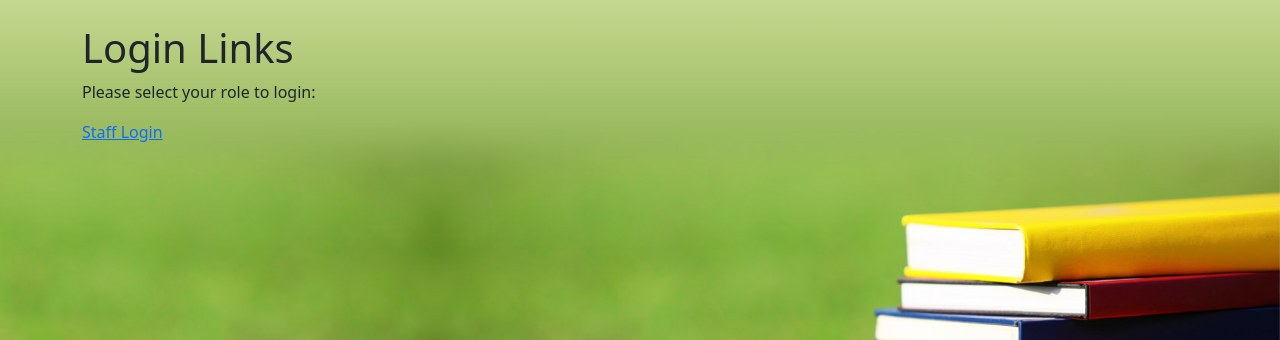
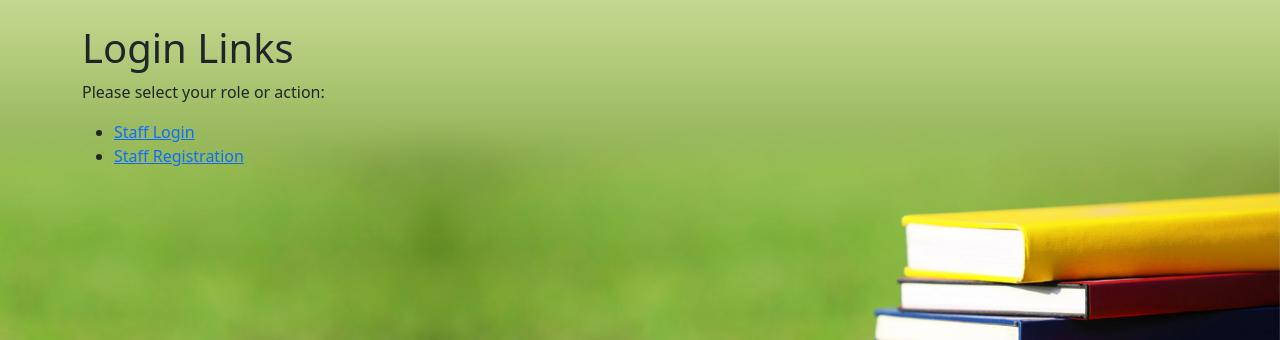
Before and after one commit to JamesMaxx/school_management_system, a Django app: page /staff/login_links/ in a window 1280 px wide. Shown: the part 56-396 px from the top of the page. Run offline with Django 4.2, Linux system fonts and the light colour scheme.

Commit message:
refactor: Update login links for staff and student roles

```diff
--- a/school_management_system/staff_management_app/templates/staff_management_app/login_links.html
+++ b/school_management_system/staff_management_app/templates/staff_management_app/login_links.html
@@ -2,6 +2,9 @@
 
 {% block content %}
 <h1>Login Links</h1>
-    <p>Please select your role to login:</p>
-    <p><a href="{% url 'staff_management_app:login' %}">Staff Login</a></p>
+    <p>Please select your role or action:</p>
+    <ul>
+        <li><a href="{% url 'staff_management_app:login' %}">Staff Login</a></li>
+        <li><a href="{% url 'staff_management_app:staff_registration' %}">Staff Registration</a></li>
+    </ul>
 {% endblock %}
--- a/school_management_system/student_management_app/templates/student_management_app/login_links.html
+++ b/school_management_system/student_management_app/templates/student_management_app/login_links.html
@@ -1,8 +1,9 @@
 <!-- school_management_system\student_management_app\templates\student_management_app\login_links.html -->
- {% extends 'events_management/base.html' %}
+{% extends 'events_management/base.html' %}
 
 {% block content %}
 <h1>Login Links</h1>
     <p>Please select your role to login:</p>
-    <p><a href="{% url 'student_management_app:login' %}">Student Login</a></p>
+    <p><a href="{% url 'staff_management_app:login' %}">staff Login</a></p>
+    <p><a href="{% url 'staff_management_app:registration' %}">Staff Registration</a></p>
 {% endblock %}
```
